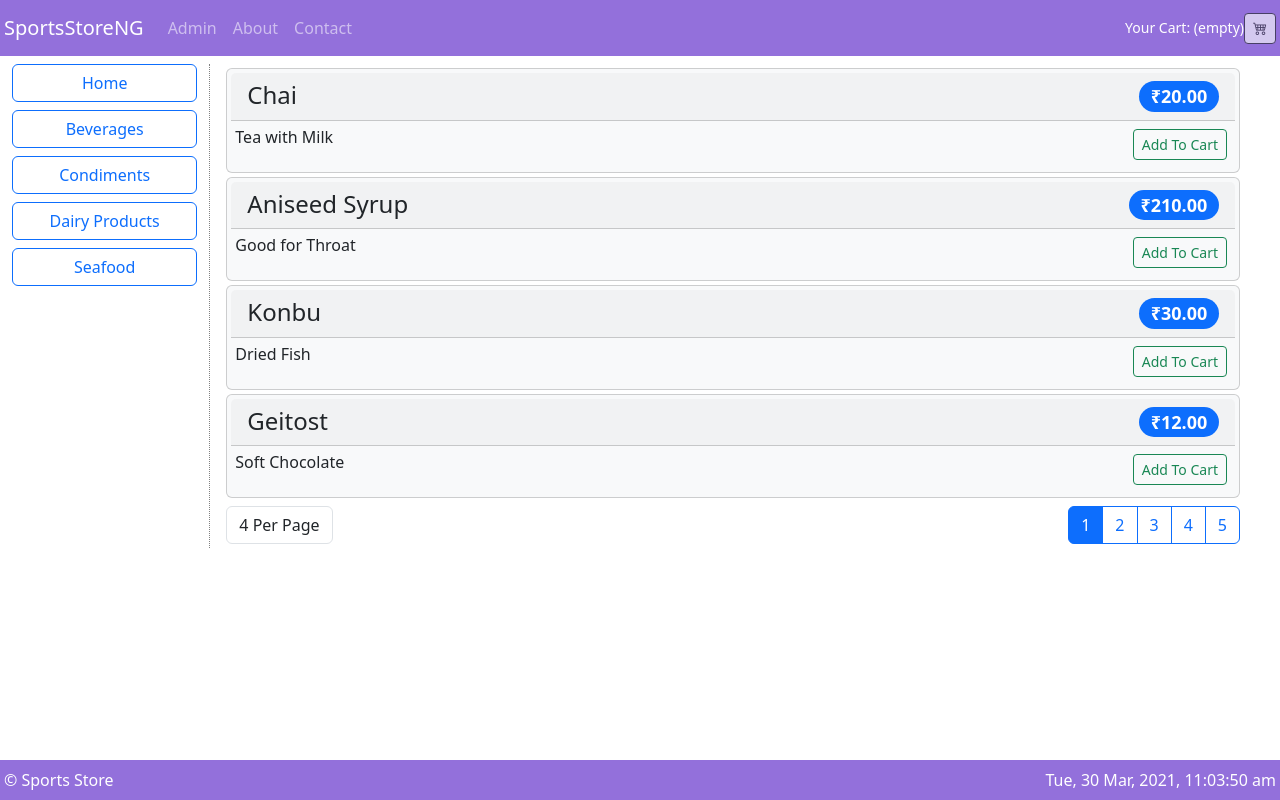
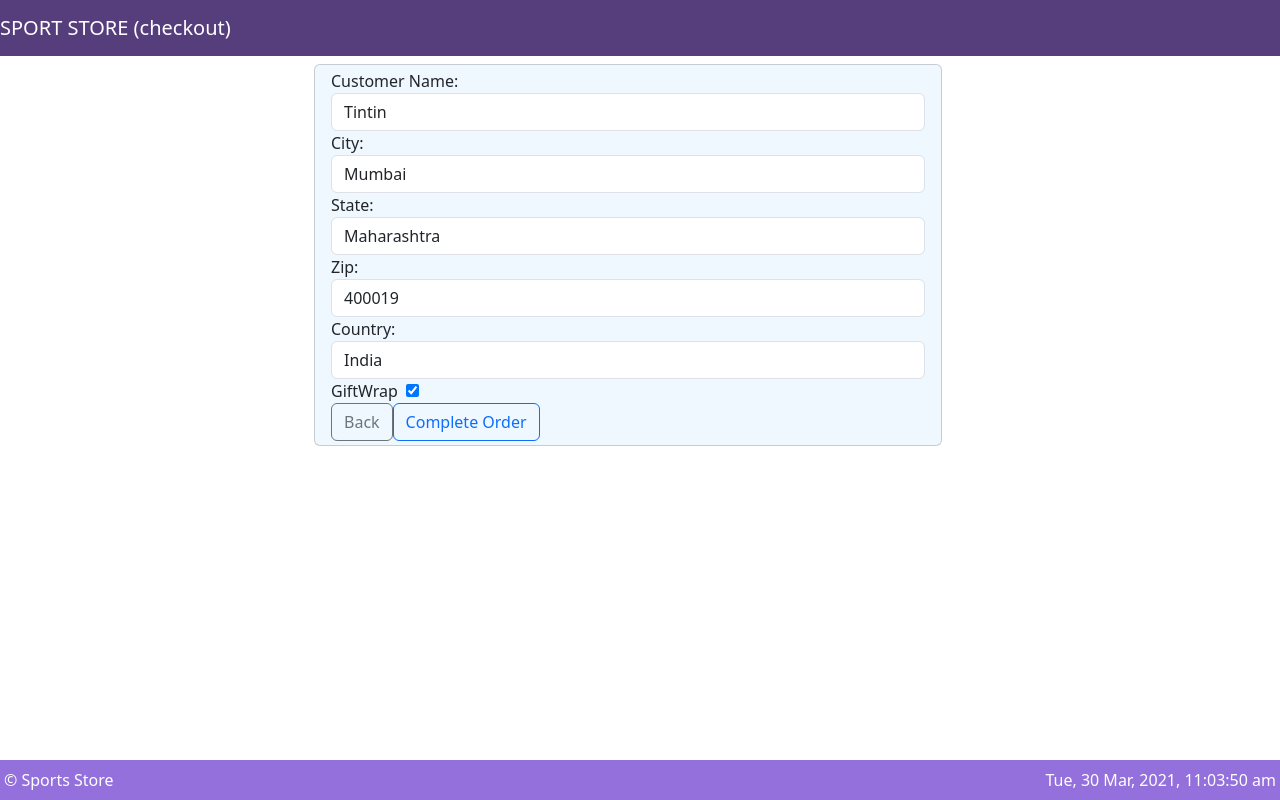
Before and after one commit to DotNet-and-Angular-trainig/SportsStoreSolution, an Angular app in the folder SportsStoreApp/ClientApp/: page /checkout in a window 1280 px wide. Before the commit this address led to /store. Built offline with nearby package versions, Linux system fonts and the light colour scheme.

Commit message:
Checkout

```diff
--- a/SportsStoreApp/ClientApp/src/app/app.module.ts
+++ b/SportsStoreApp/ClientApp/src/app/app.module.ts
@@ -6,6 +6,7 @@ import { NavModule } from './nav/nav.module';
 import { StoreComponent } from './stores/store.component';
 import { StoresModule } from './stores/stores.module';
 import { CartDetailsComponent } from './stores/cartDetails.component';
+import { CheckoutComponent } from './stores/checkout.component';
 
 import { AppComponent } from './app.component';
 
@@ -16,6 +17,7 @@ import { AppComponent } from './app.component';
     RouterModule.forRoot([
       { path: 'store', component: StoreComponent },
       { path: 'cart', component: CartDetailsComponent },
+      { path: 'checkout', component: CheckoutComponent },
       { path: '**', redirectTo: '/store' }
     ])
   ],
--- a/SportsStoreApp/ClientApp/src/app/models/models.module.ts
+++ b/SportsStoreApp/ClientApp/src/app/models/models.module.ts
@@ -3,10 +3,12 @@ import { NgModule } from '@angular/core';
 import { ProductRepository } from './product.repository';
 import { StaticDatasource } from './static.datasource';
 import { Cart } from './cart.model';
+import { Order } from './order.model';
+import { OrderRepository } from './order.repository'
 
 @NgModule({
   imports: [],
-  providers: [ProductRepository, StaticDatasource, Cart]
+  providers: [ProductRepository, StaticDatasource, Cart, Order, OrderRepository]
 })
 
 export class ModelModule { }
--- a/SportsStoreApp/ClientApp/src/app/models/static.datasource.ts
+++ b/SportsStoreApp/ClientApp/src/app/models/static.datasource.ts
@@ -36,7 +36,7 @@ export class StaticDatasource {
   }
 
   saveOrder(order: Order): Observable<Order> {
-    console.log(JSON.stringify(order));
+    console.log(`From StaticDatasource Order Info: ${JSON.stringify(order)}`);
     return from([order])
   }
 }
--- /dev/null
+++ b/SportsStoreApp/ClientApp/src/app/stores/checkout.component.css
@@ -0,0 +1,23 @@
+input.ng-dirty.ng-invalid {
+  /* border: 2px solid #ff0000; */
+  border: 2px dashed #ff0000;
+}
+
+input.ng-dirty.ng-valid {
+  border: 2px solid #6bc502;
+  /*border: 2px solid maroon;*/
+}
+
+.bg-darkPurple {
+  background: #563d7c;
+}
+
+.bg-aliceblue {
+  background-color: aliceblue;
+}
+
+em {
+  float: right;
+  color: #E05C65;
+  padding-left: 10px;
+}
--- /dev/null
+++ b/SportsStoreApp/ClientApp/src/app/stores/checkout.component.html
@@ -0,0 +1,64 @@
+<div class="navbar fixed-top navbar-dark bg-darkPurple text-white">
+  <a class="navbar-brand" href="/ClientApp/Index.html">SPORT STORE (checkout)</a>
+</div>
+
+<div *ngIf="orderSent" class="m-1 text-center">
+  <h2>Thanks!</h2>
+  <p>Thanks for placing your order.</p>
+  <p>We'll ship your goods as soon as possible.</p>
+  <button class="btn btn-outline-primary" routerLink="/store">Return to Stores</button>
+</div>
+
+<div class="container-fluid row">
+
+  <div class="col-sm-6 col-md-6 col-lg-6 col-xl-6 col-xxl-6 offset-3 card bg-aliceblue">
+    <form class="m-1" #orderForm="ngForm" novalidate (ngSubmit)="submitOrder(orderForm)" *ngIf="!orderSent">
+
+      <div class="form-group">
+        <label>Customer Name:</label>
+        <input type="text" class="form-control" #name="ngModel" name="name" [(ngModel)]="order.name" required />
+        <em *ngIf="name.invalid && name.touched">Please enter a name</em>
+      </div>
+
+      <div class="form-group">
+        <label>City:</label>
+        <input type="text" class="form-control" #city="ngModel" name="city" [(ngModel)]="order.city" required />
+        <em *ngIf="city.invalid && (city.touched || mouseoverOrder)">Please enter a City</em>
+      </div>
+
+      <div class="form-group">
+        <label>State:</label>
+        <input type="text" class="form-control" #state="ngModel" name="state" [(ngModel)]="order.state" required />
+        <em *ngIf="state.invalid && (state.touched || mouseoverOrder)">Please enter a State</em>
+      </div>
+
+      <div class="form-group">
+        <label>Zip:</label>
+        <input type="text" class="form-control" #zip="ngModel" name="zip" [(ngModel)]="order.zip" required />
+        <em *ngIf="zip.invalid && (zip.touched || mouseoverOrder)">Please enter a Zip</em>
+      </div>
+
+      <div class="form-group">
+        <label>Country:</label>
+        <input type="text" class="form-control" #country="ngModel" name="country" [(ngModel)]="order.country" required />
+        <em *ngIf="country.invalid && (country.touched || mouseoverOrder)">Please enter a Country</em>
+      </div>
+
+      <div class="form-group">
+        <label>GiftWrap</label>
+        <input type="checkbox" class="form-check-inline ms-2" #giftwrap="ngModel" name="giftwrap" [(ngModel)]="order.giftwrap" (change)="callGiftWrap($event)" />
+
+      </div>
+
+      <div class="form-group">
+        <button class="btn btn-outline-secondary" routerLink="/cart">Back</button>
+        <span (mouseenter)="mouseoverOrder=true" (mouseleave)="mouseoverOrder=false">
+          <button class="btn btn-outline-primary me-1" [disabled]="orderForm.invalid">
+            Complete Order
+          </button>
+        </span>
+      </div>
+
+    </form>
+  </div>
+</div>
--- /dev/null
+++ b/SportsStoreApp/ClientApp/src/app/stores/checkout.component.ts
@@ -0,0 +1,41 @@
+import { Component } from '@angular/core';
+import { NgForm } from '@angular/forms';
+import { Order } from '../models/order.model';
+import { OrderRepository } from '../models/order.repository';
+
+@Component({
+  templateUrl: './checkout.component.html',
+  styleUrls: ['./checkout.component.css']
+})
+
+export class CheckoutComponent {
+  orderSent: boolean = false;
+  submitted: boolean = false;
+  mouseoverOrder: boolean = false;
+  giftWrap: string = 'false';
+
+  constructor(public orderRepository: OrderRepository, public order: Order) {
+    order.name = 'Tintin';
+    order.city = 'Mumbai';
+    order.state = "Maharashtra"; order.zip = '400019';
+    order.country = 'India'; order.giftwrap = 'false'; order.shipped = 'false';
+    //console.log(`CheckoutComponent.Order and Details\n${JSON.stringify(order)}`);
+  }
+
+  callGiftWrap(data: any) {
+    this.giftWrap = String(data.target.checked);
+  }
+
+  submitOrder(form: NgForm) {
+    this.submitted = true;
+    if (form.valid) {
+      this.order.giftwrap = this.giftWrap;
+      this.orderRepository.saveOrder(this.order).subscribe(
+        () => {
+          this.orderSent = true;
+          this.submitted = false;
+        }
+      );
+    }
+  }
+}
--- a/SportsStoreApp/ClientApp/src/app/stores/stores.module.ts
+++ b/SportsStoreApp/ClientApp/src/app/stores/stores.module.ts
@@ -7,11 +7,12 @@ import { ModelModule } from '../models/models.module';
 import { StoreComponent } from './store.component';
 import { CounterDirective } from './counter.directive';
 import { CartDetailsComponent } from './cartDetails.component';
+import { CheckoutComponent } from './checkout.component';
 
 @NgModule({
   imports: [ModelModule, BrowserModule, FormsModule, RouterModule],
-  declarations: [StoreComponent, CounterDirective, CartDetailsComponent],
-  exports: [StoreComponent, CartDetailsComponent]
+  declarations: [StoreComponent, CounterDirective, CartDetailsComponent, CheckoutComponent],
+  exports: [StoreComponent, CartDetailsComponent, CheckoutComponent]
 })
 
 export class StoresModule { }
```
